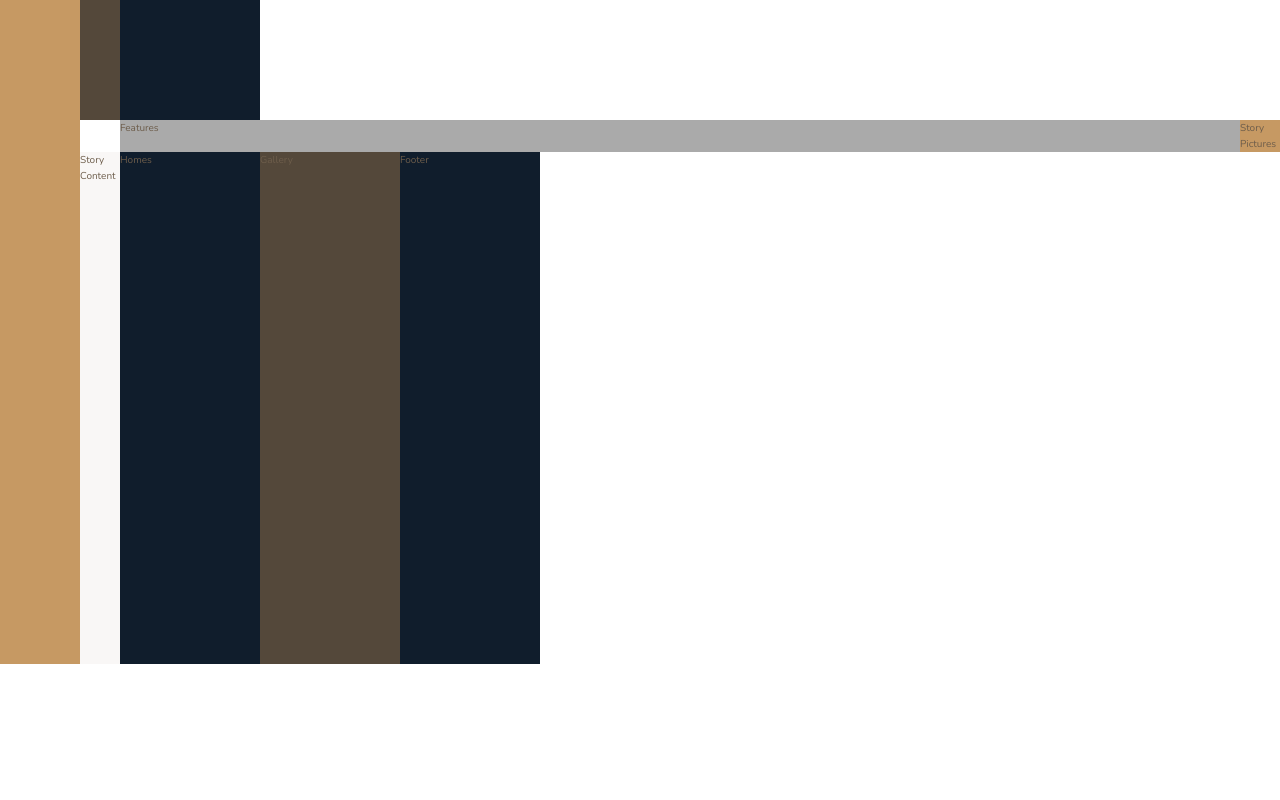
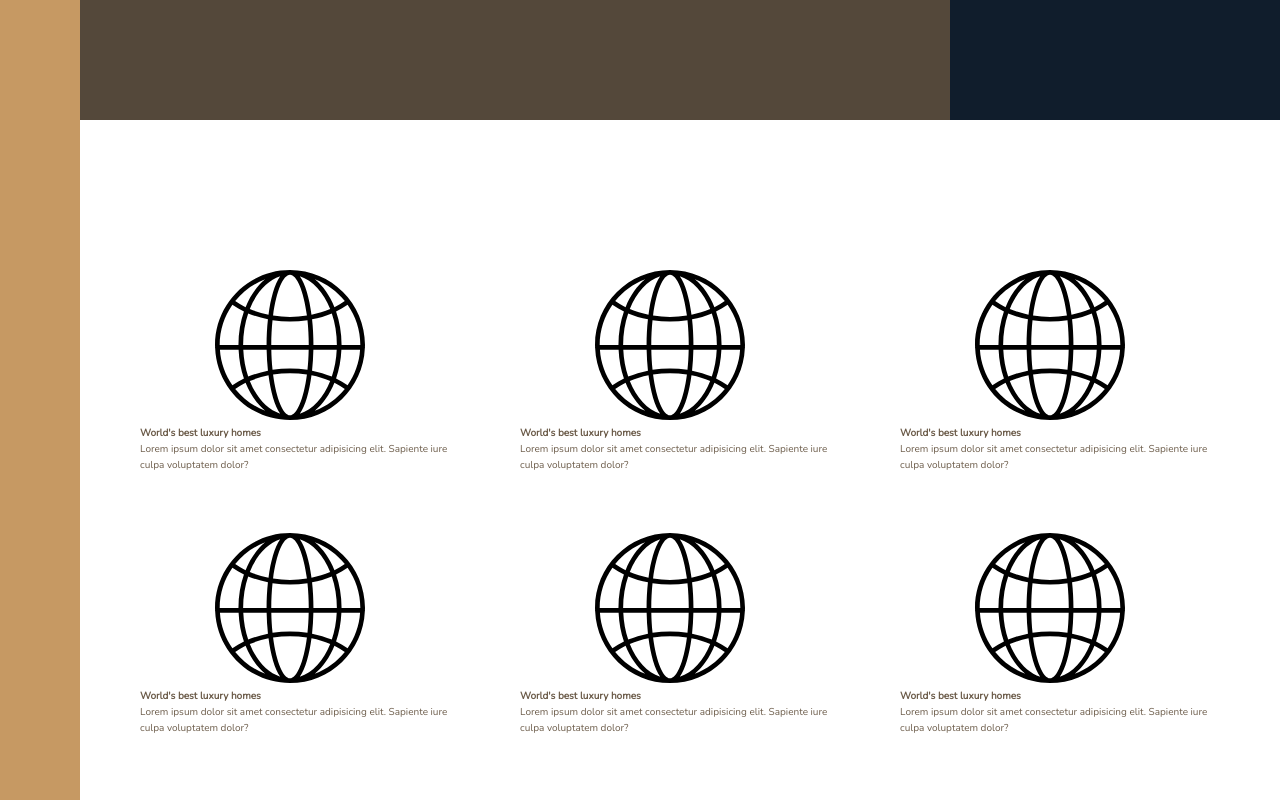
Before and after one commit to Akho0122/Nexter, a website: page index.html in a window 1280 px wide. Shown: the part 520-1320 px from the top of the page. Before the commit the page ends 1184 px from the top, so only its background shows below. Drawn offline with nearby package versions, Linux system fonts and the light colour scheme.

Commit message:
main layout part-2

```diff
--- a/index.html
+++ b/index.html
@@ -22,7 +22,54 @@
             Top 3 realtors
         </div>
         <section class="features">
-            Features
+            <div class="feature">
+                <svg class="feature__icon">
+                    <use xlink:href="img/sprite.svg#icon-global"></use>
+                </svg>
+                <h4 class="heading-4">World's best luxury homes</h4>
+                <p class="feature__text">Lorem ipsum dolor sit amet consectetur
+                 adipisicing elit. Sapiente iure culpa voluptatem dolor?</p>
+            </div>
+            <div class="feature">
+                <svg class="feature__icon">
+                    <use xlink:href="img/sprite.svg#icon-global"></use>
+                </svg>
+                <h4 class="heading-4">World's best luxury homes</h4>
+                <p class="feature__text">Lorem ipsum dolor sit amet consectetur
+                 adipisicing elit. Sapiente iure culpa voluptatem dolor?</p>
+            </div>
+            <div class="feature">
+                <svg class="feature__icon">
+                    <use xlink:href="img/sprite.svg#icon-global"></use>
+                </svg>
+                <h4 class="heading-4">World's best luxury homes</h4>
+                <p class="feature__text">Lorem ipsum dolor sit amet consectetur
+                 adipisicing elit. Sapiente iure culpa voluptatem dolor?</p>
+            </div>
+            <div class="feature">
+                <svg class="feature__icon">
+                    <use xlink:href="img/sprite.svg#icon-global"></use>
+                </svg>
+                <h4 class="heading-4">World's best luxury homes</h4>
+                <p class="feature__text">Lorem ipsum dolor sit amet consectetur
+                 adipisicing elit. Sapiente iure culpa voluptatem dolor?</p>
+            </div>
+            <div class="feature">
+                <svg class="feature__icon">
+                    <use xlink:href="img/sprite.svg#icon-global"></use>
+                </svg>
+                <h4 class="heading-4">World's best luxury homes</h4>
+                <p class="feature__text">Lorem ipsum dolor sit amet consectetur
+                 adipisicing elit. Sapiente iure culpa voluptatem dolor?</p>
+            </div>
+            <div class="feature">
+                <svg class="feature__icon">
+                    <use xlink:href="img/sprite.svg#icon-global"></use>
+                </svg>
+                <h4 class="heading-4">World's best luxury homes</h4>
+                <p class="feature__text">Lorem ipsum dolor sit amet consectetur
+                 adipisicing elit. Sapiente iure culpa voluptatem dolor?</p>
+            </div>
         </section>
         <div class="story__pictures">
             Story Pictures
--- a/sass/_base.scss
+++ b/sass/_base.scss
@@ -37,8 +37,8 @@
   grid-template-rows: 80vh min-content
   40vw repeat(3, min-content);
   grid-template-columns: [sidebar-start]
-  8rem [sidebar-end full-start] 1fr
+  8rem [sidebar-end full-start] minmax(6rem, 1fr)
   [center-start] repeat(8,[col-start]
   minmax(min-content, 14rem) [col-end])
-  [center-end] 1fr [full-end];
+  [center-end] minmax(6rem, 1fr) [full-end];
 }
--- a/sass/_features.scss
+++ b/sass/_features.scss
@@ -1,4 +1,8 @@
 .features{
-    background-color: $color-grey-light-2;
     grid-column: center-start / center-end;
+    margin: 15rem 0;
+    display: grid;
+    grid-template-columns: repeat(3, 1fr);
+    grid-gap: 6rem;
+
 }
--- a/sass/_footer.scss
+++ b/sass/_footer.scss
@@ -1,3 +1,4 @@
 .footer{
     background-color: $color-secondary;
+    grid-column: full-start / full-end;
 }
--- a/sass/_gallery.scss
+++ b/sass/_gallery.scss
@@ -1,3 +1,4 @@
 .gallery{
     background-color: $color-grey-dark-1;
+    grid-column: full-start / full-end;
 }
--- a/sass/_header.scss
+++ b/sass/_header.scss
@@ -1,3 +1,4 @@
 .header{
     background-color: $color-grey-dark-1;
+    grid-column: full-start / col-end 6;
 }
--- a/sass/_homes.scss
+++ b/sass/_homes.scss
@@ -1,3 +1,4 @@
 .homes{
     background-color: $color-secondary;
+    grid-column: center-start / center-end;
 }
--- a/sass/_realtors.scss
+++ b/sass/_realtors.scss
@@ -1,3 +1,4 @@
 .realtors{
     background-color: $color-secondary;
+    grid-column: col-start 7 / full-end;
 }
--- a/sass/_story.scss
+++ b/sass/_story.scss
@@ -1,8 +1,10 @@
 .story{
     &__pictures{
         background-color: $color-primary;
+        grid-column: full-start / col-end 4;
     }
     &__content{
         background-color: $color-grey-light-1;
+        grid-column: col-start 5 / full-end;
     }
 }
```
Also changed, not shown: css/style.css.
